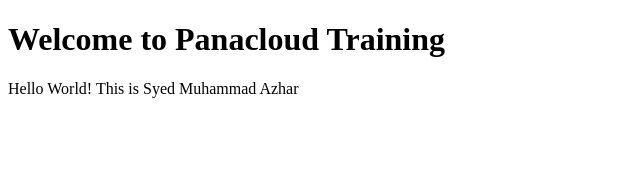
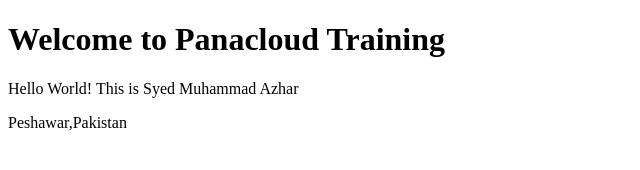
Before and after one commit to SyedMuhammadAzhar/Panacloud-Bootcamp2020-Assignment1-SyedMuhammadAzhar, a plain HTML site: page index.html in a window 1280 px wide. Shown: the whole page, without its empty margins (0-640 px from the left). Drawn offline with Linux system fonts and the light colour scheme.

Commit message:
location added

```diff
--- a/index.html
+++ b/index.html
@@ -7,6 +7,7 @@
 
     <h1>Welcome to Panacloud Training</h1>
     <p>Hello World! This is Syed Muhammad Azhar</p>
+    <p>Peshawar,Pakistan</p>
 
 </body>
 </html>
```
